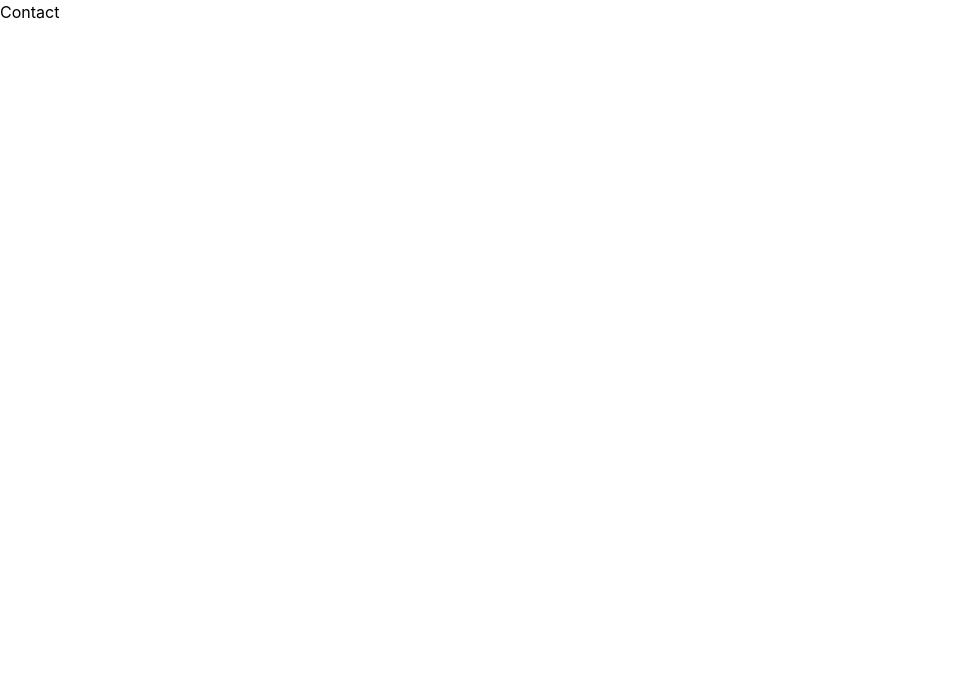
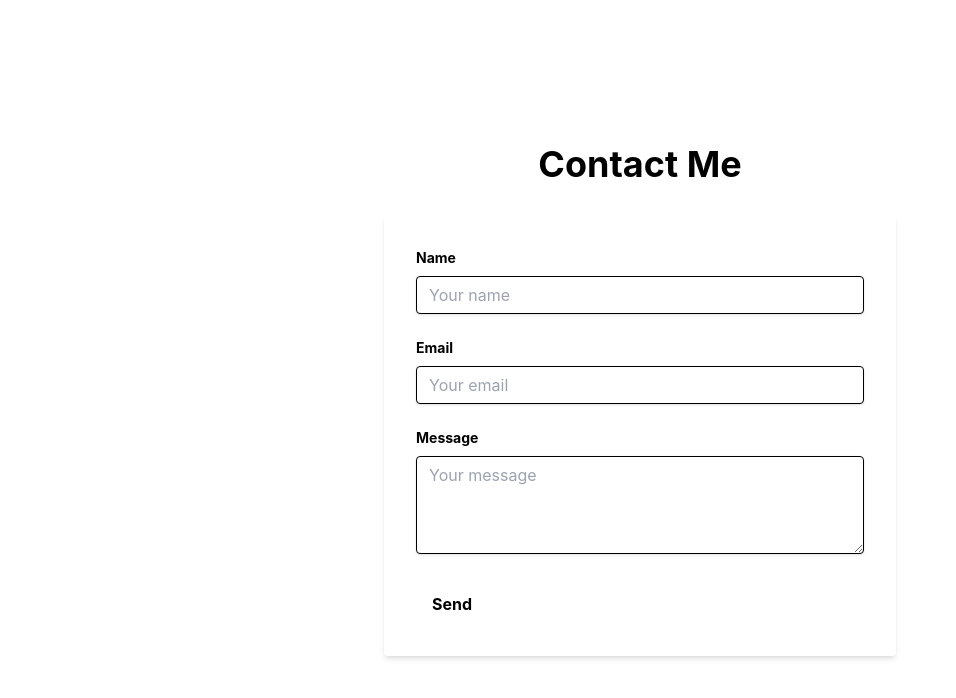
Before and after one commit to Nishant0121/Portfolio_Nishant, a React (Create React App) app: page /contact in a window 1280 px wide. Shown: the top 698 px of the page, without its empty margins (0-956 px from the left). Built offline with nearby package versions, Linux system fonts and the light colour scheme.

Commit message:
basic changes

```diff
--- a/src/components/proinfo.js
+++ b/src/components/proinfo.js
@@ -1,6 +1,7 @@
 import React from "react";
 import travelgo from "../images/travelgo.jpeg";
 import atlas from "../images/atlas.jpeg";
+import thegallery from "../images/The-Gallery.jpeg";
 import { easeInOut, motion } from "framer-motion";
 
 export default function Project() {
@@ -26,7 +27,7 @@ export default function Project() {
             </p>
 
             <a
-              href="https://nishant0121.github.io/Travel_Go/"
+              href="https://travel-g0.vercel.app/"
               className="group mt-4 inline-flex items-center gap-1 text-sm font-medium text-blue-600"
               target="_blank"
               rel="noreferrer"
@@ -74,6 +75,39 @@ export default function Project() {
             </a>
           </div>
         </motion.article>
+        <motion.article
+          className="overflow-hidden m-3 rounded-lg border border-gray-100 bg-white shadow-sm"
+          initial={{ x: -100 }}
+          whileInView={{ x: 0 }}
+          transition={{ duration: 0.6, ease: easeInOut }}
+        >
+          <img alt="" src={thegallery} className="h-56 w-full object-cover" />
+
+          <div className="p-4 sm:p-6">
+            <a href="/">
+              <h3 className="text-lg font-medium text-gray-900">The Gallery</h3>
+            </a>
+
+            <p className="mt-2 line-clamp-3 text-sm/relaxed text-gray-500">
+              It is a Website that can store the images for you.
+            </p>
+
+            <a
+              href="https://the-gallery-frontend.vercel.app/"
+              className="group mt-4 inline-flex items-center gap-1 text-sm font-medium text-blue-600"
+              target="_blank"
+              rel="noreferrer"
+            >
+              Check it out
+              <span
+                aria-hidden="true"
+                className="block transition-all group-hover:ms-0.5 rtl:rotate-180"
+              >
+                &rarr;
+              </span>
+            </a>
+          </div>
+        </motion.article>
       </div>
     </div>
   );
--- a/src/pages/contact.js
+++ b/src/pages/contact.js
@@ -1,7 +1,106 @@
+import React, { useState } from "react";
+
 export const Contact = () => {
+  const [formData, setFormData] = useState({
+    name: "",
+    email: "",
+    message: "",
+  });
+
+  const handleChange = (e) => {
+    setFormData({
+      ...formData,
+      [e.target.id]: e.target.value,
+    });
+  };
+
+  const handleSubmit = (e) => {
+    e.preventDefault();
+    fetch(
+      "https://script.google.com/macros/library/d/1I9aZC5SPxeb42usQ4FD2veYDwZfYxJF6CbgJ1bCgy_duwsTlFi5EHyU2/1",
+      {
+        method: "POST",
+        headers: {
+          "Content-Type": "application/json",
+        },
+        body: JSON.stringify(formData),
+      }
+    )
+      .then((response) => response.json())
+      .then((data) => {
+        console.log("Success:", data);
+        // Optionally clear the form or show a success message
+        setFormData({ name: "", email: "", message: "" });
+      })
+      .catch((error) => {
+        console.error("Error:", error);
+      });
+  };
+
   return (
-    <div>
-      <h1>Contact</h1>
+    <div className="flex flex-col items-center justify-center min-h-screen bg-gray-100 p-4">
+      <h1 className="text-4xl font-bold mb-8">Contact Me</h1>
+      <form
+        className="w-full max-w-lg bg-white p-8 rounded shadow-md"
+        onSubmit={handleSubmit}
+      >
+        <div className="mb-6">
+          <label
+            htmlFor="name"
+            className="block text-gray-700 text-sm font-bold mb-2"
+          >
+            Name
+          </label>
+          <input
+            type="text"
+            id="name"
+            value={formData.name}
+            onChange={handleChange}
+            className="shadow appearance-none border rounded w-full py-2 px-3 text-gray-700 leading-tight focus:outline-none focus:shadow-outline"
+            placeholder="Your name"
+          />
+        </div>
+        <div className="mb-6">
+          <label
+            htmlFor="email"
+            className="block text-gray-700 text-sm font-bold mb-2"
+          >
+            Email
+          </label>
+          <input
+            type="email"
+            id="email"
+            value={formData.email}
+            onChange={handleChange}
+            className="shadow appearance-none border rounded w-full py-2 px-3 text-gray-700 leading-tight focus:outline-none focus:shadow-outline"
+            placeholder="Your email"
+          />
+        </div>
+        <div className="mb-6">
+          <label
+            htmlFor="message"
+            className="block text-gray-700 text-sm font-bold mb-2"
+          >
+            Message
+          </label>
+          <textarea
+            id="message"
+            value={formData.message}
+            onChange={handleChange}
+            className="shadow appearance-none border rounded w-full py-2 px-3 text-gray-700 leading-tight focus:outline-none focus:shadow-outline"
+            placeholder="Your message"
+            rows="4"
+          ></textarea>
+        </div>
+        <div className="flex items-center justify-between">
+          <button
+            type="submit"
+            className="bg-blue-500 hover:bg-blue-700 text-white font-bold py-2 px-4 rounded focus:outline-none focus:shadow-outline"
+          >
+            Send
+          </button>
+        </div>
+      </form>
     </div>
   );
 };
```
Also changed, not shown: src/images/The-Gallery.jpeg (added).
